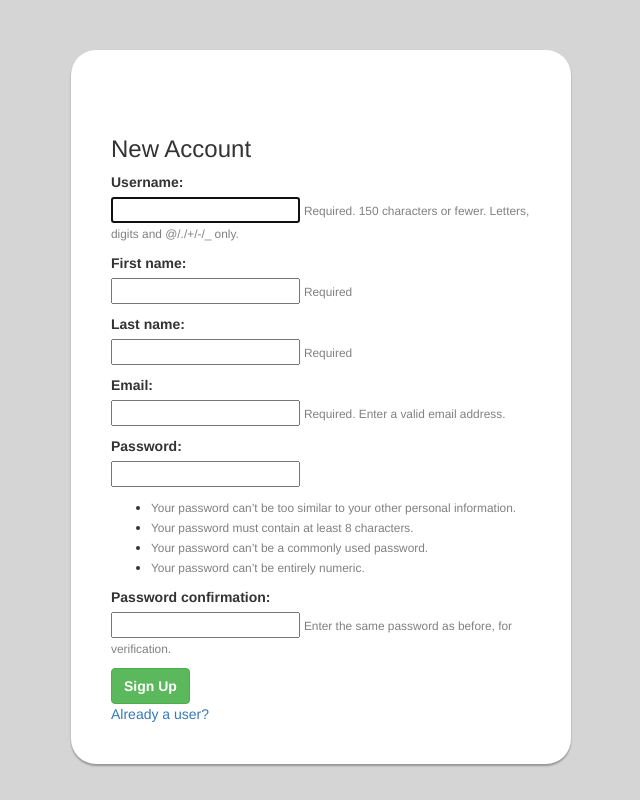
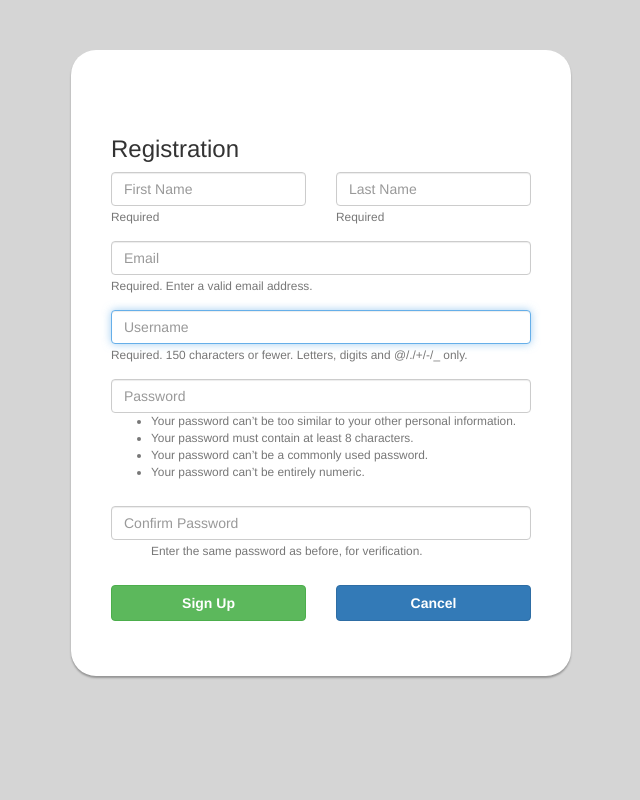
Before and after one commit to Ashwin1421/django-forums-app, a Django app: page /signup/ in a window 1280 px wide. Shown: the whole page, without its empty margins (319-959 px from the left). Run offline with Django 3.2, Linux system fonts and the light colour scheme; some libraries are stand-ins or nearby versions.

Commit message:
integrated form object with custom styling using bootstrap and widget_tweaks

```diff
--- a/forumsApp/templates/registration/register.html
+++ b/forumsApp/templates/registration/register.html
@@ -1,28 +1,114 @@
 {% extends 'registration/base.html' %}
+{% load widget_tweaks %}
 {% block content %}
 <div class="container">
         <div id="register-form" class="card card-container">
                 <p id="profile-name" class="profile-name-card"></p>
-                    <h3>New Account</h3>
+                    <h3>Registration</h3>
                     <form class="form-horizontal" action="" method="POST">
                         {% csrf_token %}
-                        {% for field in form %}
-                            <p>
-                                {{ field.label_tag }}<br>
-                                {{ field }}
-                                {% if field.help_text %}
-                                <small style="color: grey">{{ field.help_text }}</small>
+
+                        {# render hidden fields here #}
+                        {% for hidden_field in form.hidden_fields %}
+                            {{ hidden_field }}
+                        {% endfor %}
+
+                        {# render errors here #}
+                        {% if form.non_field_errors %}
+                            <div class="alert alert-danger" role="alert">
+                                {% for error in form.non_field_errors %}
+                                    {{ error }}
+                                {% endfor %}
+                            </div>
+                        {% endif %}
+                        <!--Name-->
+                        <div id="name-div" class="form-group has-feedback">
+                            <div class="col-sm-6">
+                                {% render_field form.first_name class="form-control" placeholder="First Name" %}
+                                <span id="fname-span" class="glyphicon form-control-feedback"></span>
+                                {% if form.first_name.help_text %}
+                                    <small class="text-muted">{{ form.first_name.help_text }}</small>
                                 {% endif %}
-                                {% for error in field.errors %}
-                                <p style="color: red">{{ error }}</p>
+                                {% for error in form.first_name.errors %}
+                                    {{ error }}
                                 {% endfor %}
-                            </p>
-                        {% endfor %}
-                        <button class="btn btn-success" type="submit">Sign Up</button>
+                            </div>
+                            <div class="col-sm-6">
+                                {% render_field form.last_name class="form-control" placeholder="Last Name" %}
+                                <span id="lname-span" class="glyphicon form-control-feedback"></span>
+                                {% if form.last_name.help_text %}
+                                    <small class="text-muted">{{ form.last_name.help_text }}</small>
+                                {% endif %}
+                                {% for error in form.last_name.errors %}
+                                    {{ error }}
+                                {% endfor %}
+                            </div>
+                        </div>
+                        <!--Name-->
+                        <div class="form-group has-feedback">
+                            <div class="col-sm-12">
+                                {% render_field form.email class="form-control" placeholder="Email" %}
+                                {% if form.email.help_text %}
+                                    <small class="text-muted">{{ form.email.help_text }}</small>
+                                {% endif %}
+                                {% for error in form.email.errors %}
+                                    {{ error }}
+                                {% endfor %}
+                            </div>
+                        </div>
+                        <!--UserName-->
+                        <div id="username-div" class="form-group has-feedback">
+                            <div class="col-sm-12">
+                                {% render_field form.username class="form-control" placeholder="Username" %}
+                                <span id="username-span" class="glyphicon form-control-feedback"></span>
+                                <span id="username-available" class="control-label"></span>
+                                {% if form.username.help_text %}
+                                    <small class="text-muted">{{ form.username.help_text }}</small>
+                                {% endif %}
+                                {% for error in form.username.errors %}
+                                    {{ error }}
+                                {% endfor %}
+                            </div>
+                        </div>
+                        <!--UserName-->
+                        <div id="password-div" class="form-group has-feedback">
+                            <div class="col-sm-12">
+                                {% render_field form.password1 class="form-control" placeholder="Password" %}
+                                <span id="password-span" class="glyphicon form-control-feedback"></span>
+                                {% if form.password1.help_text %}
+                                    <small class="text-muted">{{ form.password1.help_text|safe }}</small>
+                                {% endif %}
+                                {% for error in form.password1.errors %}
+                                    {{ error }}
+                                {% endfor %}
+                            </div>
+                        </div>
+                        <div id="confirm-password-div" class="form-group has-feedback">
+                            <div class="col-sm-12">
+                                {% render_field form.password2 class="form-control" placeholder="Confirm Password" %}
+                                <span id="confirm-password-span" class="glyphicon form-control-feedback"></span>
+                                {% if form.password2.help_text %}
+                                    <ul>
+                                    <small class="text-muted">{{ form.password2.help_text }}</small>
+                                        </ul>
+                                {% endif %}
+                                {% for error in form.password2.errors %}
+                                    {{ error }}
+                                {% endfor %}
+                            </div>
+                        </div>
+
+                        <div class="form-group">
+                            <div class="col-sm-6">
+                                <button class="btn btn-success col-sm-12" type="submit">Sign Up</button>
+                            </div>
+                            <div class="col-sm-6">
+                                <a href="/">
+                                    <button class="btn btn-primary col-sm-12" type="button">Cancel</button>
+                                </a>
+                            </div>
+                        </div>
                 </form><!-- /form -->
-                <a href="/loginView/">
-                    Already a user?
-                </a>
             </div><!-- /card-container -->
         </div><!-- /container -->
 {% endblock %}
```
